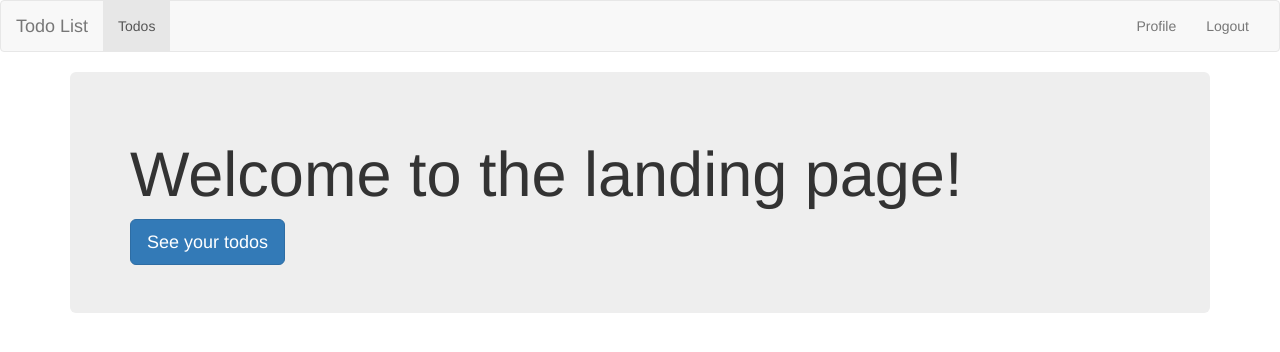
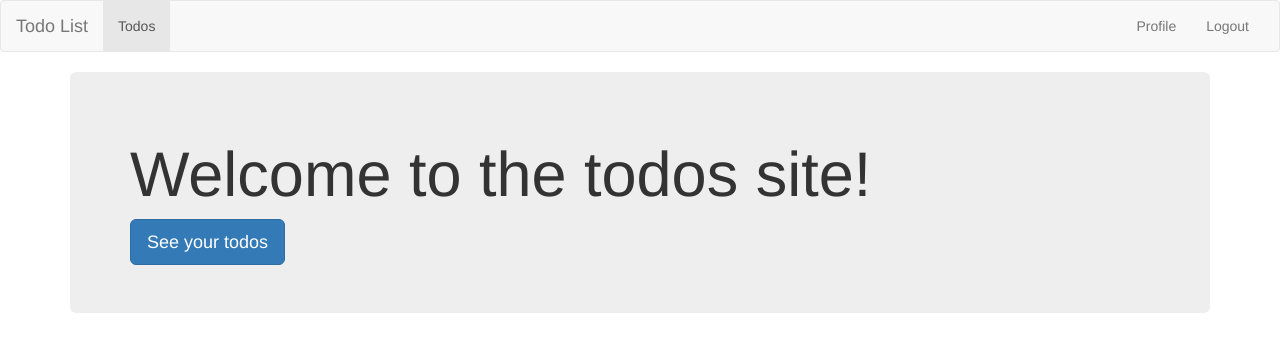
Before and after one commit to VSchool/todos, a website: page public/index.html in a window 1280 px wide. Drawn offline with nearby package versions, Linux system fonts and the light colour scheme; some packages are replaced by stand-ins of ours; a script that the page names is missing.

Commit message:
Wordsmithed the home page

```diff
--- a/public/components/home/home.html
+++ b/public/components/home/home.html
@@ -1,4 +1,4 @@
 <div class="jumbotron">
-    <h1>Welcome to the landing page!</h1>
+    <h1>Welcome to the todos site!</h1>
     <a href="#/todo" class="btn btn-primary btn-lg">See your todos</a>
 </div>
```
